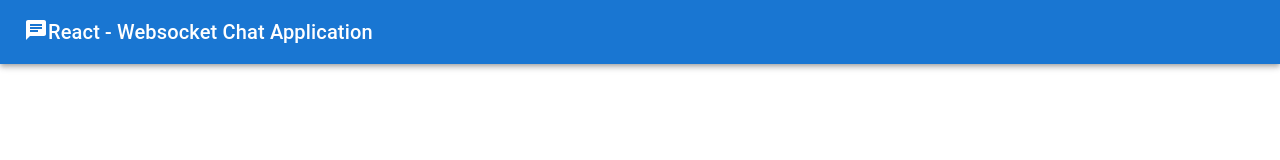
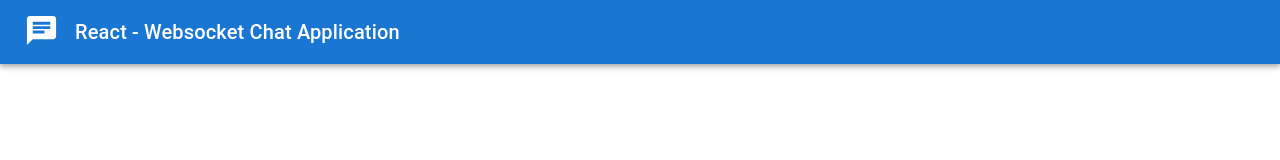
Before and after one commit to takacsberni/react-websocket-chat-app, a React (Create React App) app: page / in a window 1280 px wide. Shown: the top 160 px of the page. Built offline with nearby package versions, Linux system fonts and the light colour scheme.

Commit message:
feat: Bar component is done

```diff
--- a/src/components/bar/Bar.jsx
+++ b/src/components/bar/Bar.jsx
@@ -8,8 +8,8 @@ export default function Bar() {
             <Box mb={4}>
                 <AppBar position="static">
                     <Toolbar>
-                        <Box>
-                            <ChatIcon />
+                        <Box mr={2}>
+                            <ChatIcon fontSize={'large'}/>
                         </Box>
                         <Typography variant="h6">
                             React - Websocket Chat Application
```
